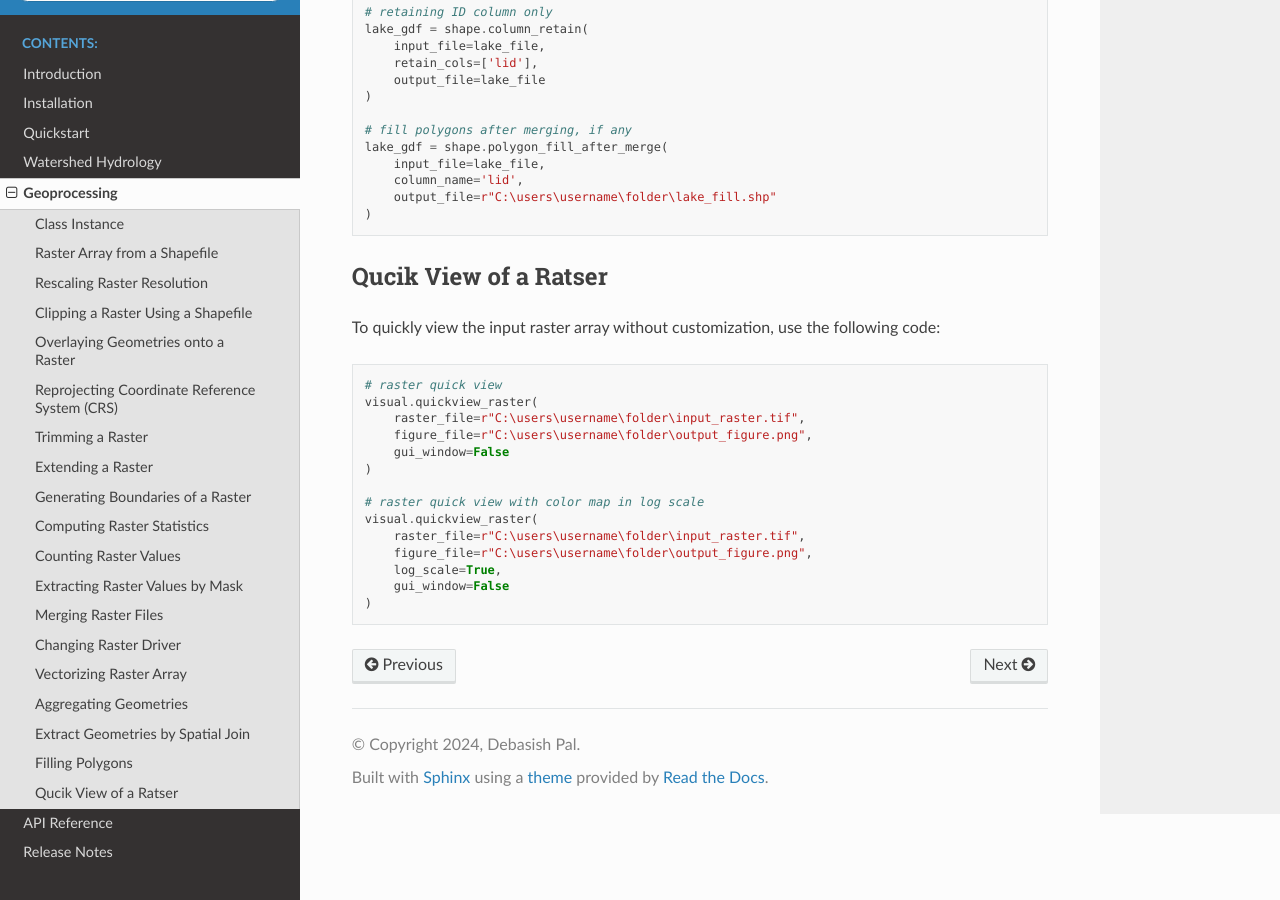
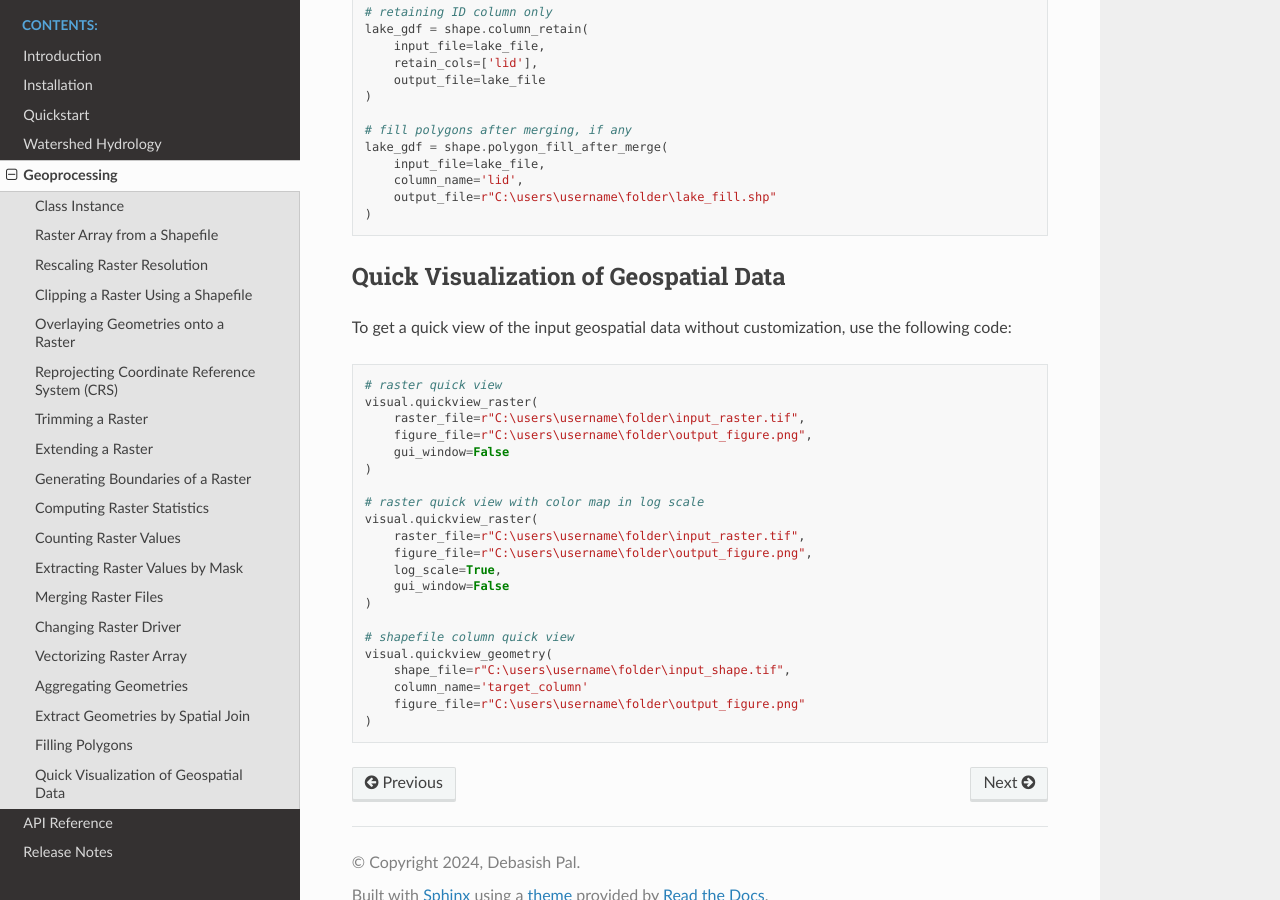
Before and after one commit to debpal/GeoAnalyze, a Sphinx documentation site: the page built from docs/geoprocessing.rst, in a window 1280 px wide and 900 px high, scrolled down 5291 px. Built offline with Sphinx 7.4.7 and the Read the Docs theme 3.1.0, drawn with Linux system fonts in a browser that asks for light colours.

Commit message:
update docs

```diff
--- a/docs/geoprocessing.rst
+++ b/docs/geoprocessing.rst
@@ -327,10 +327,10 @@ Before filling, we perform column operations to assign and retain an ID for each
     )
 
 
-Qucik View of a Ratser
---------------------------
+Quick Visualization of Geospatial Data
+-----------------------------------------
 
-To quickly view the input raster array without customization, use the following code:
+To get a quick view of the input geospatial data without customization, use the following code:
 
 
 .. code-block:: python
@@ -349,3 +349,10 @@ To quickly view the input raster array without customization, use the following
         log_scale=True,
         gui_window=False
     )
+
+    # shapefile column quick view
+    visual.quickview_geometry(
+        shape_file=r"C:\users\username\folder\input_shape.tif",
+        column_name='target_column'
+        figure_file=r"C:\users\username\folder\output_figure.png"
+    )
--- a/docs/introduction.rst
+++ b/docs/introduction.rst
@@ -89,6 +89,12 @@ This allows users to execute geoprocessing tasks more efficiently, reducing code
 - Performing column operations on a shapefile
 
 
+*Visualization*
+
+- Quick view of a raster array
+- Quick view of shapefile geometries
+
+
 File Operations (Irrespective of Extensions)
 ----------------------------------------------
 
```
